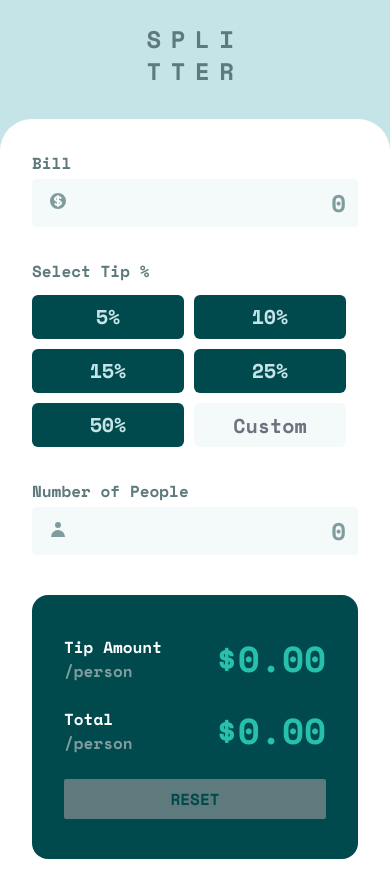
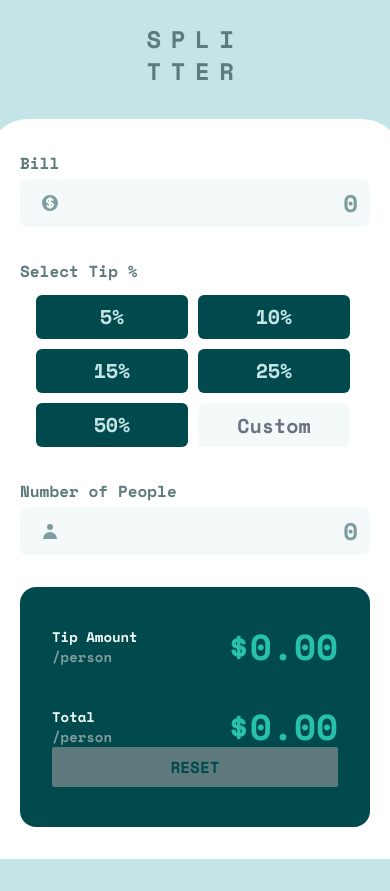
Before and after one commit to sagardwivedi/tip-calculator, a Next.js app: page / in a window 390 px wide. After the commit the page ends 859 px from the top, so only its background shows below. Built offline with nearby package versions, Linux system fonts and the light colour scheme.

Commit message:
Error Feature

```diff
--- a/components/BillInput.tsx
+++ b/components/BillInput.tsx
@@ -2,24 +2,34 @@ import { NextPage } from "next";
 import { ChangeEvent } from "react";
 
 type BillInputProps = {
-  bill: number;
-  setBill: (bill: number) => void;
+  bill: string;
+  setBill: (bill: string) => void;
 };
 
 const BillInput: NextPage<BillInputProps> = ({ bill, setBill }) => {
   const handleBillChange = (event: ChangeEvent<HTMLInputElement>) => {
-    setBill(Number(event.target.value));
+    setBill(event.target.value);
   };
-
   return (
     <div className="relative mb-8 flex grow flex-col">
       <p>Bill</p>
+
+      {/* Showing this when bill === "0" */}
+      {bill === "0" ? (
+        <span className="absolute right-0 text-red">Can&apos;t be zero</span>
+      ) : (
+        ""
+      )}
+
       <input
         type={"number"}
         className={`input-style ${
-          bill > 0 ? "text-cyan-900" : "text-grayish_cyan-500"
-        } focus-within:ring-cyan-500`}
+          bill === "0"
+            ? "ring-red focus:ring-red"
+            : "ring-transparent focus:ring-cyan-500"
+        }`}
         value={bill}
+        placeholder={`0`}
         onChange={handleBillChange}
       />
       <span className="svg-style">
--- a/components/NumberOfPeopleInput.tsx
+++ b/components/NumberOfPeopleInput.tsx
@@ -1,8 +1,8 @@
 import { NextPage } from "next";
 
 type NumberOfPeopleInputProps = {
-  numberOfPeople: number;
-  setNumberOfPeople: (numberOfPeople: number) => void;
+  numberOfPeople: string;
+  setNumberOfPeople: (numberOfPeople: string) => void;
 };
 
 const NumberOfPeopleInput: NextPage<NumberOfPeopleInputProps> = ({
@@ -10,18 +10,28 @@ const NumberOfPeopleInput: NextPage<NumberOfPeopleInputProps> = ({
   setNumberOfPeople,
 }) => {
   const handleChange = (e: React.ChangeEvent<HTMLInputElement>) => {
-    setNumberOfPeople(Number(e.target.value));
+    setNumberOfPeople(e.target.value);
   };
 
   return (
     <div className="relative flex flex-grow flex-col">
       <p>Number of People</p>
+
+      {/* Showing this when numberOfPeople === "0" */}
+      {numberOfPeople === "0" ? (
+        <span className="absolute right-0 text-red">Can&apos;t be zero</span>
+      ) : (
+        ""
+      )}
       <input
         type={"number"}
         className={`input-style ${
-          numberOfPeople > 0 ? "text-cyan-900" : "text-grayish_cyan-500"
-        } focus-within:ring-cyan-500`}
+          numberOfPeople === "0"
+            ? "ring-red focus:ring-red"
+            : "ring-transparent focus:ring-cyan-500"
+        }`}
         value={numberOfPeople}
+        placeholder={`0`}
         onChange={handleChange}
       />
       <span className="svg-style">
--- a/components/ResultAmount.tsx
+++ b/components/ResultAmount.tsx
@@ -7,8 +7,8 @@ type Props = {
 
 const ResultAmount: NextPage<Props> = ({ tipAmount, personAmount }) => {
   return (
-    <div className="sm:w-72">
-      <div className="result-container mb-6">
+    <div className="space-y-10">
+      <div className="result">
         <h5>
           Tip Amount <br />
           <span className="text-grayish_cyan-500">/person</span>
@@ -17,7 +17,7 @@ const ResultAmount: NextPage<Props> = ({ tipAmount, personAmount }) => {
           ${tipAmount.toFixed(2)}
         </span>
       </div>
-      <div className="result-container">
+      <div className="result">
         <h5>
           Total <br />
           <span className="text-grayish_cyan-500">/person</span>
--- a/components/TipInput.tsx
+++ b/components/TipInput.tsx
@@ -1,15 +1,30 @@
 import { NextPage } from "next";
 
 type TipInputProps = {
-  tip: number;
-  setTip: (tip: number) => void;
+  tip: string;
+  customTip: string;
+  setTip: (tip: string) => void;
+  setCustomTip: (customTip: string) => void;
 };
 
-const TipInput: NextPage<TipInputProps> = ({ tip, setTip }) => {
+const TipInput: NextPage<TipInputProps> = ({
+  tip,
+  customTip,
+  setTip,
+  setCustomTip,
+}) => {
+  const handleTipChange = (e: React.ChangeEvent<HTMLInputElement>) => {
+    setTip(e.target.value);
+  };
+
+  const handleCustomTipChange = (e: React.ChangeEvent<HTMLInputElement>) => {
+    setCustomTip(e.target.value);
+  };
+
   return (
     <div className="mb-8">
       <p className="mb-3">Select Tip %</p>
-      <div className="flex flex-row flex-wrap gap-[10px] sm:grid sm:grid-cols-3">
+      <div className="flex flex-row flex-wrap gap-[10px] px-4 sm:px-0  md:grid md:grid-cols-3">
         {[5, 10, 15, 25, 50].map((value) => (
           <label key={value}>
             <input
@@ -17,8 +32,8 @@ const TipInput: NextPage<TipInputProps> = ({ tip, setTip }) => {
               name="size"
               type="radio"
               value={value}
-              onChange={(e) => setTip(Number(e.target.value))}
-              checked={tip === 0 ? false : tip === value}
+              onChange={handleTipChange}
+              checked={Number(tip) === 0 ? false : Number(tip) === value}
             />
             <div
               className={`flex h-11 w-[9.5rem] cursor-pointer items-center justify-center rounded-md bg-cyan-900 text-xl text-grayish_cyan-300 transition-colors duration-200 ease-linear peer-checked:bg-cyan-500 peer-checked:text-cyan-900 sm:w-28`}
@@ -31,6 +46,8 @@ const TipInput: NextPage<TipInputProps> = ({ tip, setTip }) => {
           className={`h-11 w-[9.5rem] rounded-md border-none bg-grayish_cyan-100 text-right text-xl text-cyan-900 placeholder:text-center focus-within:ring-2 focus-within:ring-cyan-500 sm:w-28`}
           type={"number"}
           placeholder={`Custom`}
+          value={customTip}
+          onChange={handleCustomTipChange}
         />
       </div>
     </div>
--- a/pages/index.tsx
+++ b/pages/index.tsx
@@ -8,37 +8,46 @@ import ResultAmount from "../components/ResultAmount";
 import TipInput from "../components/TipInput";
 
 const Index: NextPage = () => {
-  const [bill, setBill] = useState<number>(0);
-  const [tip, setTip] = useState<number>(0);
-  const [numberOfPeople, setNumberOfPeople] = useState<number>(0);
+  const [bill, setBill] = useState<string>("");
+  const [tip, setTip] = useState<string>("");
+  const [customTip, setCustomTip] = useState<string>("");
+  const [numberOfPeople, setNumberOfPeople] = useState<string>("");
 
   const calculateResult = () => {
-    if (bill > 0 && tip > 0 && numberOfPeople > 0) {
-      const tipAmount = (bill * tip) / 100;
-      const tipPerPerson = tipAmount / numberOfPeople;
-      const personAmount = (tipAmount + bill) / numberOfPeople;
+    const billAmount = Number(bill);
+    const tipAmounts = Number(tip);
+    const customTipAmount = Number(customTip);
+    const numberOfPeoples = Number(numberOfPeople);
+
+    if (billAmount > 0 && tipAmounts > 0 && numberOfPeoples > 0) {
+      const tipAmount = billAmount * (tipAmounts / 100);
+      const tipPerPerson = tipAmount / numberOfPeoples;
+      const personAmount = (tipAmount + billAmount) / numberOfPeoples;
       return { tipPerPerson, personAmount };
     }
+    if (billAmount > 0 && customTipAmount > 0 && numberOfPeoples > 0) {
+      const tipAmount = billAmount * (customTipAmount / 100);
+      const tipPerPerson = tipAmount / numberOfPeoples;
+      const personAmount = (tipAmount + billAmount) / numberOfPeoples;
+      return { tipPerPerson, personAmount };
+    }
+
     return { tipPerPerson: 0.0, personAmount: 0.0 };
   };
-
-  useEffect(() => {
-    calculateResult();
-  });
 
   const { tipPerPerson, personAmount } = calculateResult();
 
   const resetAll = () => {
-    setBill(0);
-    setTip(0);
-    setNumberOfPeople(0);
+    setBill("");
+    setTip("");
+    setCustomTip("");
+    setNumberOfPeople("");
   };
 
   return (
     <div className="mt-[6%] flex justify-center">
       <Head>
         <title>Tip Calculator</title>
-        {/* give information about app */}
         <meta
           name="description"
           content="A wonderfull app to calculate the tip. BestUI"
@@ -50,24 +59,31 @@ const Index: NextPage = () => {
           <br />
           <span>TTER</span>
         </h3>
-        <div className="flex flex-row flex-wrap justify-center gap-y-10 rounded-t-[2rem] bg-white p-8 sm:gap-x-10 sm:rounded-2xl sm:p-6">
-          <div className="flex-grow">
+        <div className="flex flex-row flex-wrap justify-center gap-y-8 rounded-t-[2.5rem] bg-white p-8 sm:gap-x-10 sm:rounded-2xl sm:p-6">
+          <div className="flex flex-grow flex-col">
             <BillInput bill={bill} setBill={setBill} />
-            <TipInput tip={tip} setTip={setTip} />
+            <TipInput
+              customTip={customTip}
+              setCustomTip={setCustomTip}
+              tip={tip}
+              setTip={setTip}
+            />
             <NumberOfPeopleInput
               numberOfPeople={numberOfPeople}
               setNumberOfPeople={setNumberOfPeople}
             />
           </div>
-          <div className="flex grow flex-col justify-between rounded-2xl bg-cyan-900 px-8 py-10">
+          <div className="flex w-[350px] grow flex-col justify-between rounded-2xl bg-cyan-900 px-8 py-10">
             <ResultAmount
               tipAmount={tipPerPerson}
               personAmount={personAmount}
             />
             <button
-              className={`mt-6 w-full rounded-sm border-none bg-cyan-500/80 py-2 text-cyan-900 hover:bg-cyan-500 disabled:bg-grayish_cyan-700`}
+              className={`w-full rounded-sm border-none bg-cyan-500/80 py-2 text-cyan-900 hover:bg-cyan-500 disabled:cursor-not-allowed disabled:bg-grayish_cyan-700`}
               type="reset"
-              disabled={!bill || !tip || !numberOfPeople}
+              disabled={
+                !tip && !bill && !numberOfPeople && !customTip ? true : false
+              }
               onClick={resetAll}
             >
               RESET
--- a/styles/globals.css
+++ b/styles/globals.css
@@ -11,7 +11,7 @@
     @apply mb-1 text-grayish_cyan-700;
   }
   h5 {
-    @apply text-white;
+    @apply text-sm  text-grayish_cyan-100;
   }
 }
 
@@ -26,14 +26,14 @@
   }
 
   .svg-style {
-    @apply absolute left-4 top-10 text-2xl text-grayish_cyan-500;
+    @apply absolute left-3 top-[2.1rem] bg-grayish_cyan-100 py-2 pl-2 text-2xl text-grayish_cyan-500;
   }
 
   .input-style {
-    @apply rounded border-none bg-grayish_cyan-100 text-right text-2xl font-bold focus-within:ring-2;
+    @apply rounded-lg border-none bg-grayish_cyan-100 text-right text-2xl text-cyan-900 ring-2 placeholder:text-grayish_cyan-500 focus-within:ring-2;
   }
 
-  .result-container {
-    @apply flex flex-row items-center justify-between;
+  .result {
+    @apply flex justify-between;
   }
 }
--- a/tailwind.config.js
+++ b/tailwind.config.js
@@ -23,7 +23,7 @@ module.exports = {
         500: "#7f9c9f",
         700: "#5e7a7d",
       },
-      red: "#952E25",
+      red: "#fa5757",
     },
     extend: {},
   },
```
